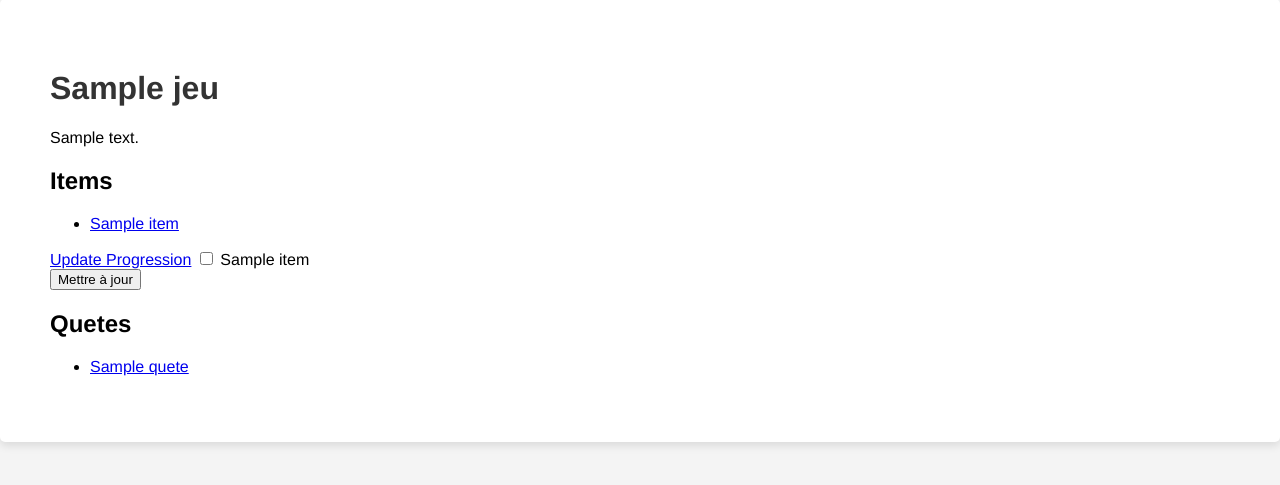
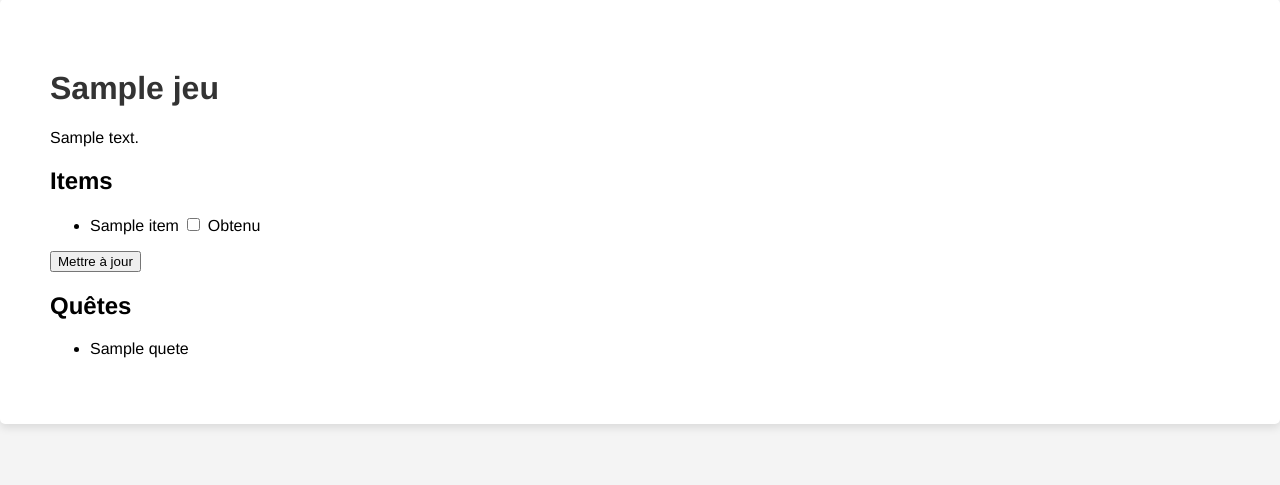
Before and after one commit to ThomasAlvarezRodriguez/FullStackE5, a Django app: page /jeux/1/ in a window 1280 px wide. Shown: the part 161-646 px from the top of the page. Run offline with Django 4.2, Linux system fonts and the light colour scheme; tables that the repository leaves empty hold one stand-in row (values such as "Sample post").

Commit message:
check test

```diff
--- a/App_Checklist/templates/game.html
+++ b/App_Checklist/templates/game.html
@@ -1,8 +1,7 @@
 {% extends 'base.html' %}
 
-{% block title %}Page de jeu{% endblock %}
+{% block title %}{{ jeu.nom }}{% endblock %}
 
-<!-- Dans game.html -->
 {% block content %}
 <div class="breadcrumb">
     <a href="{% url 'home' %}">Accueil</a> > <a href="{% url 'jeux_list' %}">Liste des jeux</a> > {{ jeu.nom }}
@@ -10,29 +9,29 @@
 <div class="content">
     <h1>{{ jeu.nom }}</h1>
     <p>{{ jeu.description }}</p>
-        <!-- Liste des items -->
+
+    <!-- Liste des items avec formulaire pour mettre à jour la progression -->
+    <form method="post" action="{% url 'update_progression' %}">
+        {% csrf_token %}
         <h2>Items</h2>
         <ul>
             {% for item in items %}
-                <li><a href="{% url 'item_detail' item_id=item.id %}">{{ item.nom }}</a></li>
+                <li>
+                    {{ item.nom }}
+                    <input type="checkbox" name="item_{{ item.id }}" id="item_{{ item.id }}" {% if item.obtenu %}checked{% endif %}>
+                    <label for="item_{{ item.id }}">Obtenu</label>
+                </li>
             {% endfor %}
         </ul>
-        <!--test-->
-            {% csrf_token %}
-            {% for item in items %}
-                <a href="{% url 'update_progression_item' item_id=item.id %}">Update Progression</a>
-                <input type="checkbox" name="item_{{ item.id }}" id="item_{{ item.id }}" {% if item.obtenu %}checked{% endif %}>
-                <label for="item_{{ item.id }}">{{ item.nom }}</label><br>
-            {% endfor %}
         <input type="submit" value="Mettre à jour">
     </form>
-        <!--test-->
-        <h2>Quetes</h2>
+
+    <!-- Liste des quêtes -->
+    <h2>Quêtes</h2>
     <ul>
         {% for quete in quetes %}
-                <li><a href="{% url 'quete_detail' quete_id=quete.id %}">{{ quete.titre }}</a></li>
+            <li>{{ quete.titre }}</li>
         {% endfor %}
     </ul>
-
 </div>
 {% endblock %}
```
Lines whose indentation alone changed are shown as unchanged.
